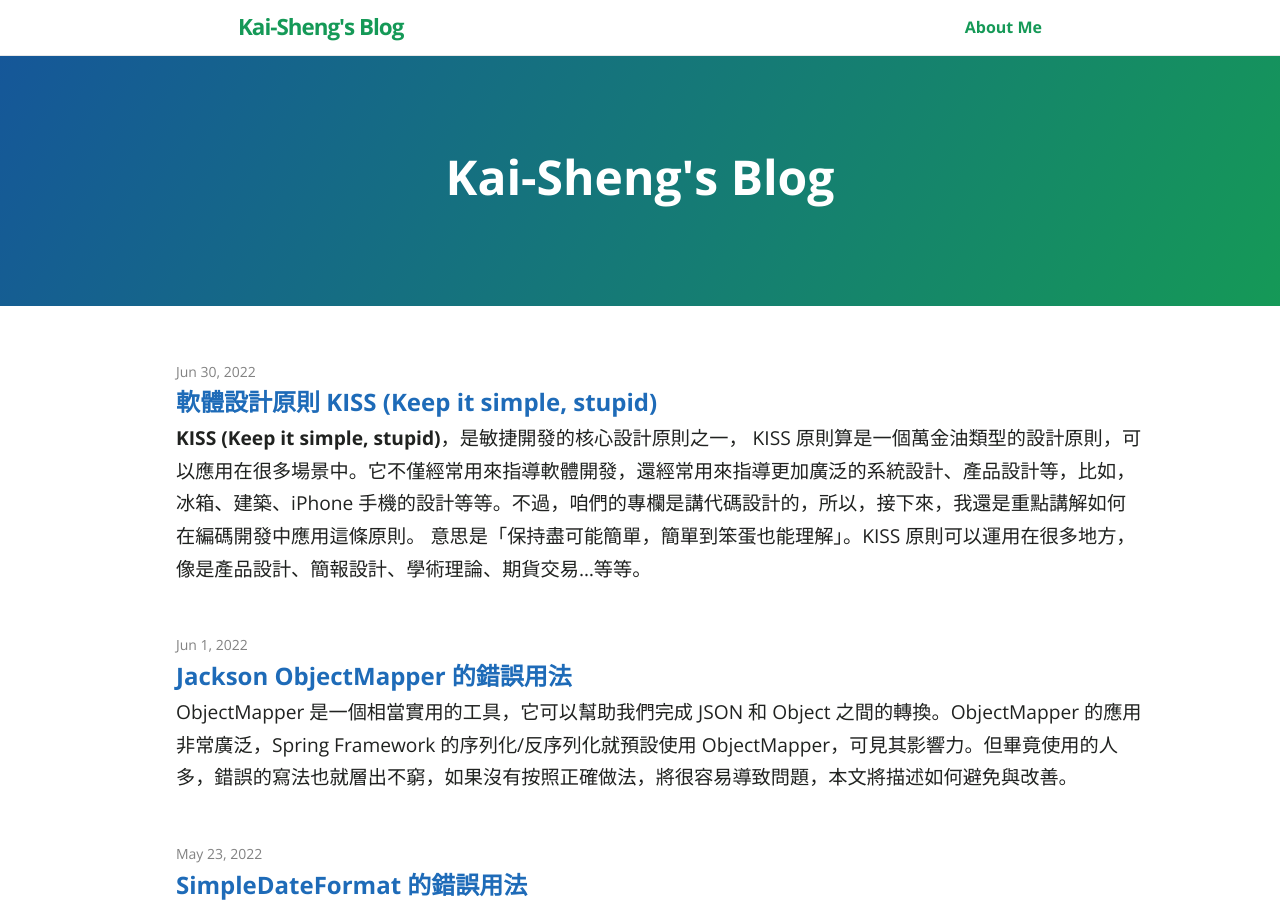
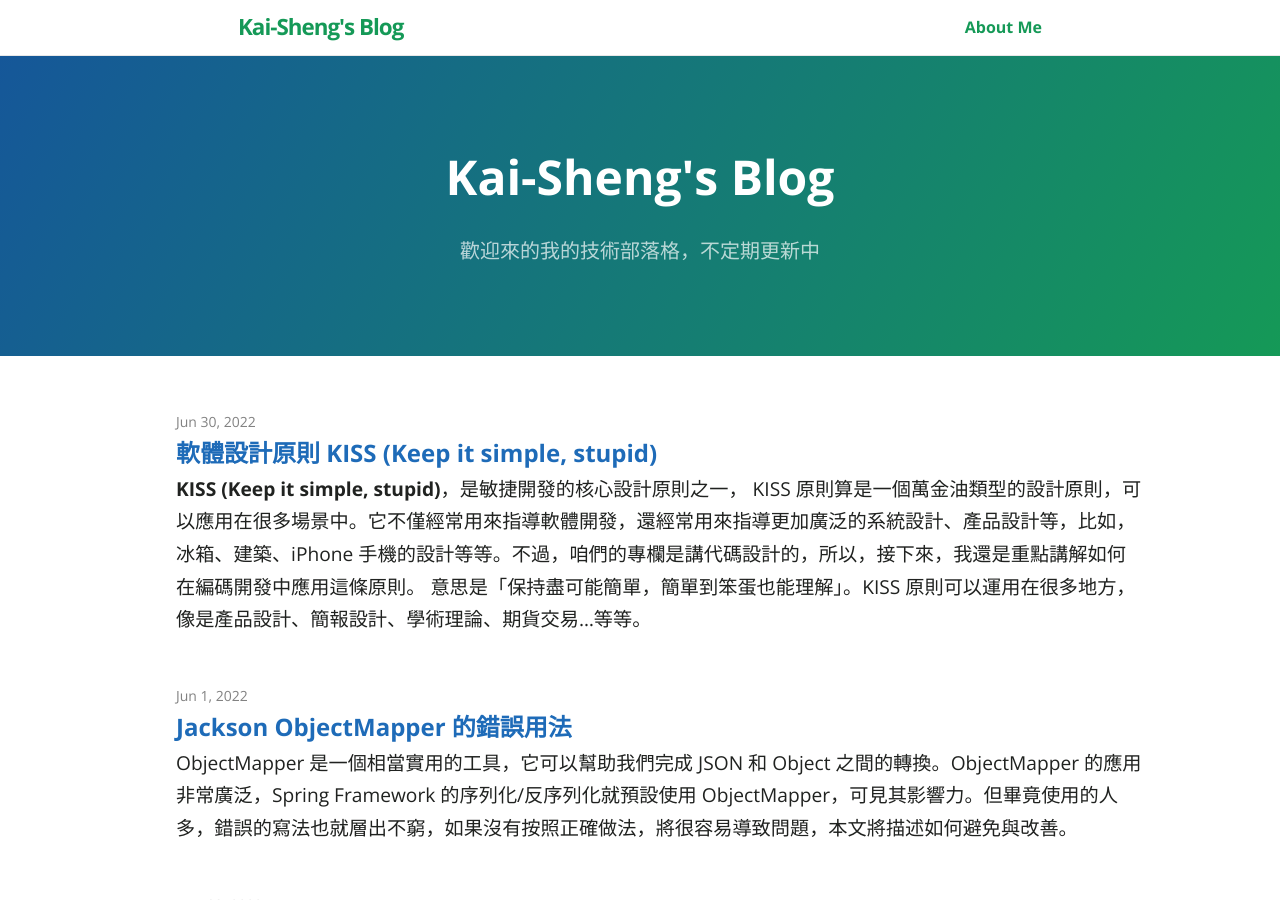
Before and after one commit to KaiSheng714/KaiSheng714.github.io, a Jekyll site: the page built from index.md, in a window 1280 px wide and 900 px high. Built offline with Jekyll 4.4.1, drawn with Linux system fonts in a browser that asks for light colours; the repository's description, which GitHub fills in, is left out.

Commit message:
site-image

```diff
--- a/_config.yml
+++ b/_config.yml
@@ -17,6 +17,7 @@ theme: # leave it empty
 # social
 author: Kai-Sheng
 image: /assets/image/site-image.png
+description: 歡迎來的我的技術部落格，不定期更新中
 twitter:
   username: kaisheng714
 
```
